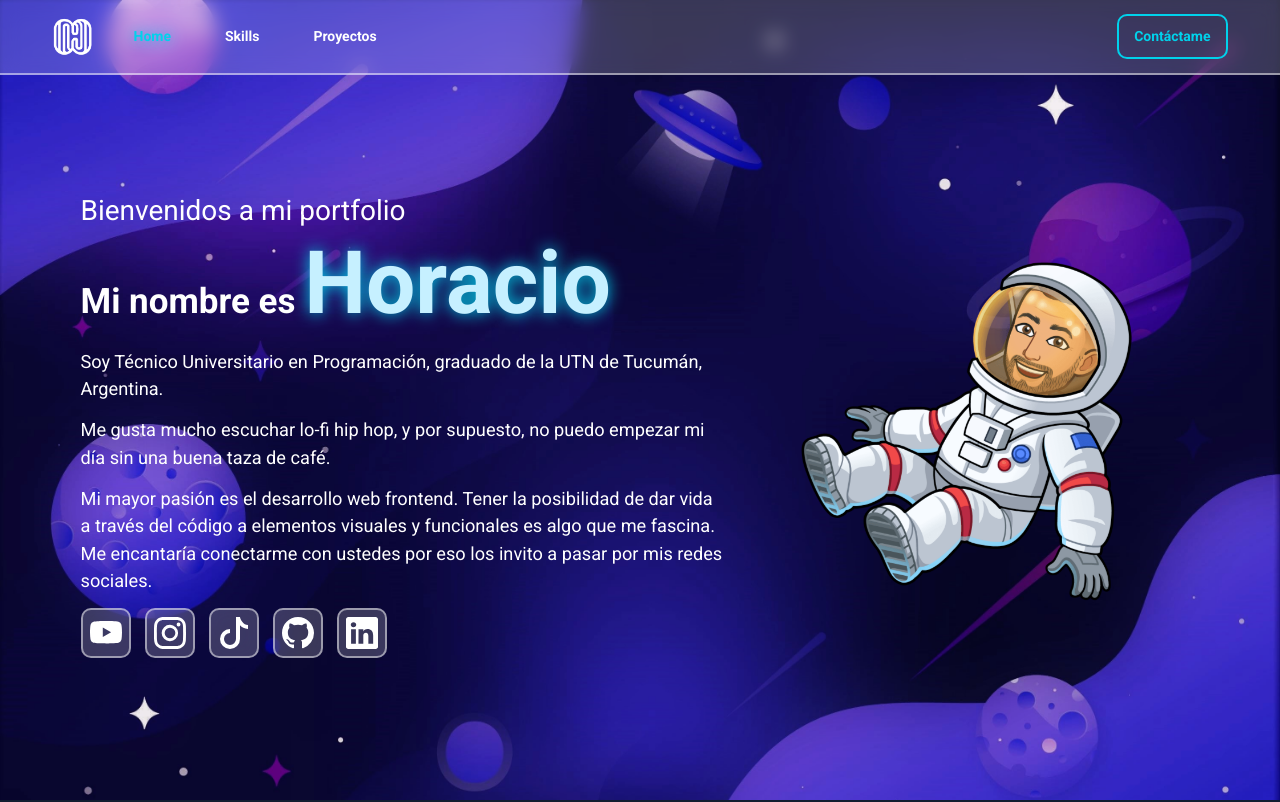
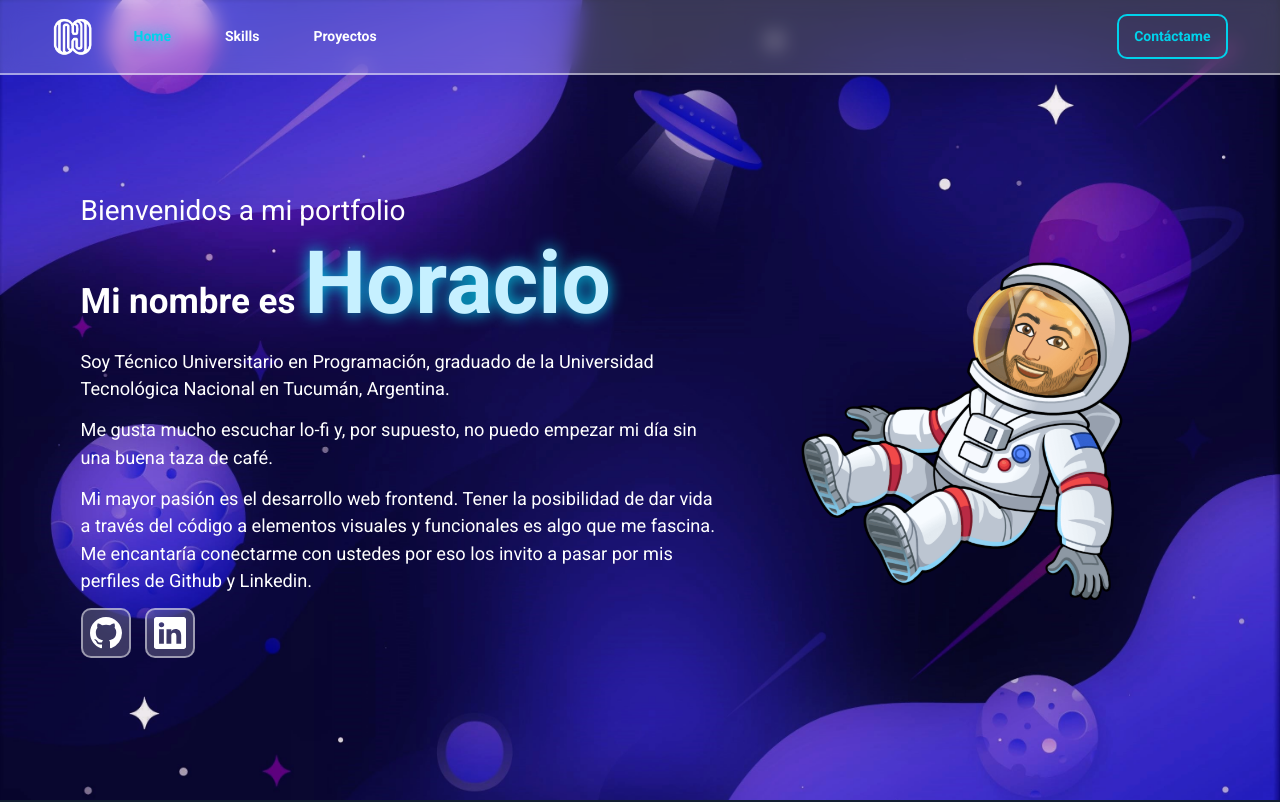
Before and after one commit to NunezHoracio/portfolio, a React (Create React App) app: page / in a window 1280 px wide. Shown: the top 802 px of the page. Built offline with nearby package versions, Linux system fonts and the light colour scheme.

Commit message:
Edición de contenido en presentación

```diff
--- a/src/components/banner/Banner.jsx
+++ b/src/components/banner/Banner.jsx
@@ -29,24 +29,15 @@ const Banner = () => {
 
               </div>
               <p className="banner_main-text mt-3 text-md-start text-center">
-                Soy Técnico Universitario en Programación, graduado de la  UTN de Tucumán, Argentina.
+                Soy Técnico Universitario en Programación, graduado de la  Universidad Tecnológica Nacional en Tucumán, Argentina.
               </p>
               <p className="banner_main-text text-md-start text-center">
-                Me gusta mucho escuchar lo-fi hip hop, y por supuesto, no puedo empezar mi día sin una buena taza de café.
+                Me gusta mucho escuchar lo-fi y, por supuesto, no puedo empezar mi día sin una buena taza de café.
               </p>
               <p className="banner_main-text text-md-start text-center">
-                Mi mayor pasión es el desarrollo web frontend. Tener la posibilidad de dar vida a través del código a elementos visuales y funcionales es algo que me fascina. Me encantaría conectarme con ustedes por eso los invito a pasar por  mis redes sociales.
+                Mi mayor pasión es el desarrollo web frontend. Tener la posibilidad de dar vida a través del código a elementos visuales y funcionales es algo que me fascina. Me encantaría conectarme con ustedes por eso los invito a pasar por mis perfiles de Github y Linkedin.
               </p>
               <div className="social-media">
-                <a href="https://www.youtube.com/@mocaCode/featured" target="_blank" rel="noopener noreferrer">
-                  <BsYoutube className="p-2 me-3 social-media__icon" />
-                </a>
-                <a href="https://www.instagram.com/mocacodedev/" target="_blank" rel="noopener noreferrer">
-                  <BsInstagram className="p-2 me-3 social-media__icon" />
-                </a>
-                <a href="https://www.tiktok.com/@mocacode" target="_blank" rel="noopener noreferrer">
-                  <BsTiktok className="p-2 me-3 social-media__icon" />
-                </a>
                 <a href="https://github.com/NunezHoracio" target="_blank" rel="noopener noreferrer">
                   <BsGithub className="p-2 me-3 social-media__icon" />
                 </a>
```
